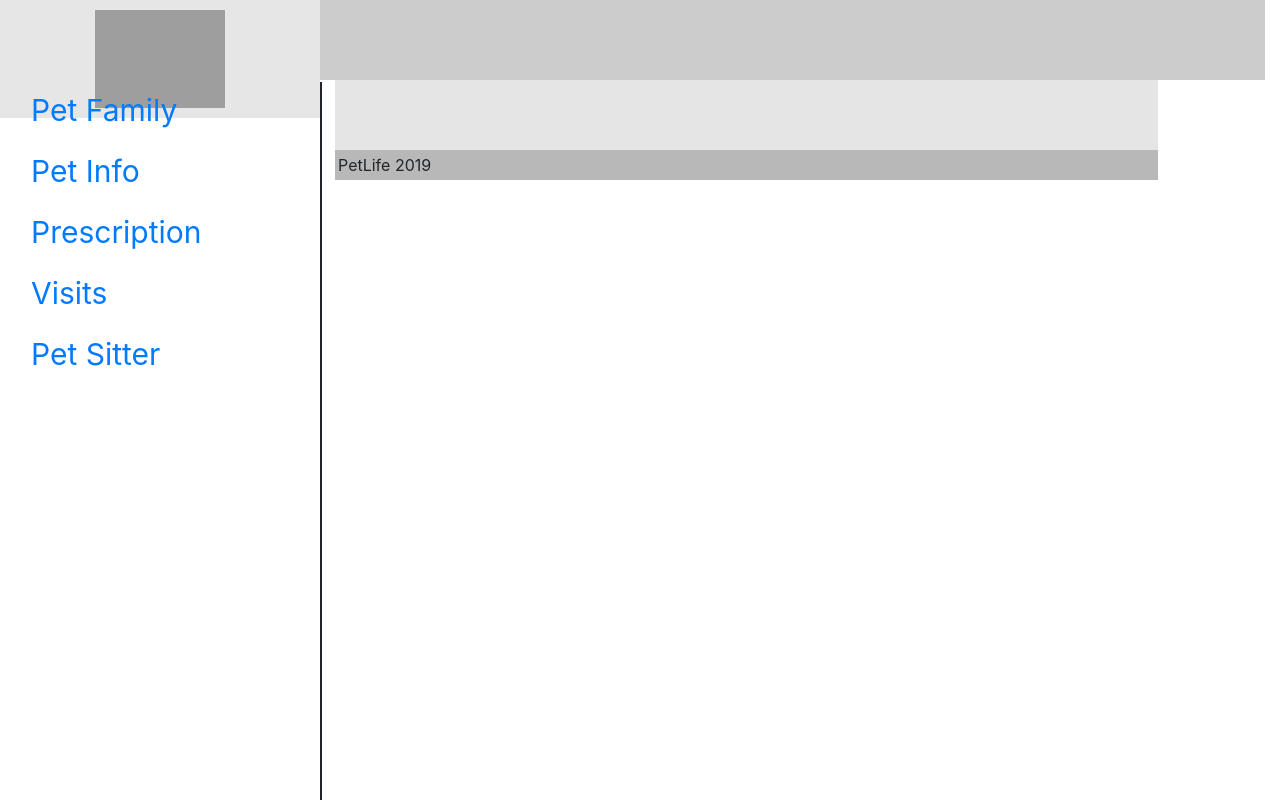
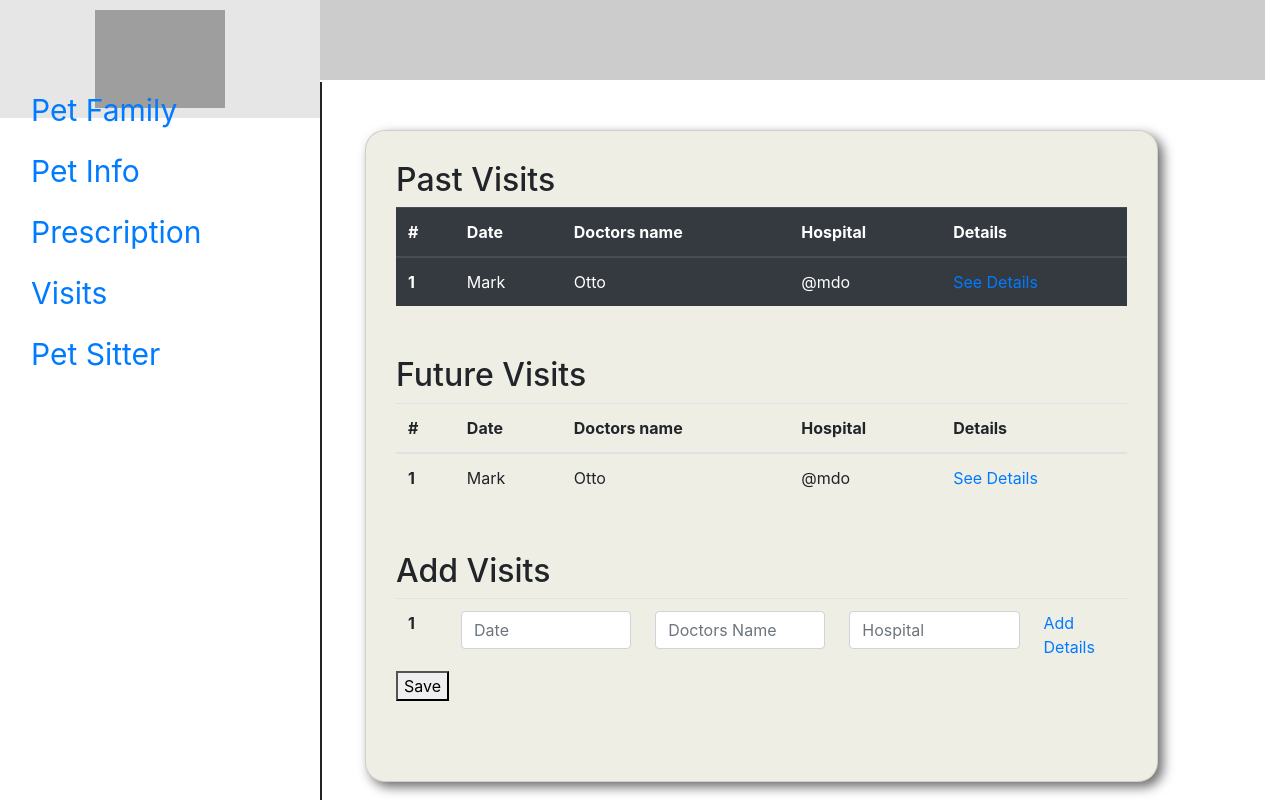
Before and after one commit to Mezran/Pet-Life, a React (Create React App) app in the folder client/: page /Visits in a window 1280 px wide. Built offline with nearby package versions, Linux system fonts and the light colour scheme; grey boxes are pictures that could not be loaded.

Commit message:
working home page and visits page in progress

```diff
--- a/client/src/App.js
+++ b/client/src/App.js
@@ -4,8 +4,10 @@ import CreateAccountPage from "./pages/CreateAccountPage";
 import { BrowserRouter as Router, Route } from "react-router-dom";
 import Sidebar from "./components/Sidebar/sidebar";
 import Header from "./components/Header/header";
-import Footer from "./components/Footer";
+// import Footer from "./components/Footer";
 import Home from "./pages/Home"
+import Visits from "./pages/Visits"
+
 
 class App extends React.Component {
   render() {
@@ -16,14 +18,11 @@ class App extends React.Component {
           <div className="row">
             <Sidebar />
             <div className="col-8">
-              <Route exact path = '/' component = {Home}/>
+              <Route exact path='/' component={Home} />
               <Route exact path="/login" component={LoginPage} />
-              <Route
-                exact
-                path="/createAccount"
-                component={CreateAccountPage}
-              />
-              <Footer/>
+              <Route exact path="/createAccount" component={CreateAccountPage} />
+              <Route exact path="/Visits" component={Visits} />
+              {/* <Footer/> */}
             </div>
           </div>
         </div>
--- /dev/null
+++ b/client/src/components/HomeBox/index.js
@@ -0,0 +1,22 @@
+import React from "react";
+// import Header from "../components/Header/header";
+// import Footer from "../components/Footer/index";
+// import Sidebar from "../components/Sidebar/sidebar";
+
+import "./style.scss";
+
+function HomeBox() {
+    return (
+        <div className="card bg-dark text-white welcomeBox">
+            <img src="./catsdogs_banner.jpg" className="card-img welcomeImg" alt="cat and dog bannner" />
+            <div className="card-img-overlay">
+                <h5 className="card-title welcome">Welcome to Pets</h5>
+                <h4>For the love of your beloved pets.</h4>
+                {/* <p className="card-text welcomeText">Keep track and manage your pets life.</p> */}
+            </div>
+        </div>
+
+    );
+}
+
+export default HomeBox;
--- /dev/null
+++ b/client/src/components/HomeBox/style.scss
@@ -0,0 +1,24 @@
+.welcome{
+    font-size: 75px;
+    margin-top:310px;
+
+}
+
+.welcomeText{
+    font-size: 15px;
+}
+.welcomeImg{
+    opacity: .4;
+    border-radius: 20px;
+
+}
+
+.welcomeBox{
+// height: 75%;
+// width: 100%;
+margin-top: 50px;
+margin-left: 30px;
+box-shadow: 5px 5px;
+border-radius: 20px;
+
+}
--- a/client/src/components/Sidebar/sidebar.js
+++ b/client/src/components/Sidebar/sidebar.js
@@ -17,7 +17,7 @@ function Sidebar() {
           <NavLink className="nav-link" to="/prescription">Prescription</NavLink>
         </li>
         <li className="nav-item">
-          <NavLink className="nav-link" to="/doctorsVisits"> Visits</NavLink>
+          <NavLink className="nav-link" to="/Visits"> Visits</NavLink>
         </li>
         <li className="nav-item">
           <NavLink className="nav-link" to="/petSitter">Pet Sitter</NavLink>
--- /dev/null
+++ b/client/src/components/VisitsPage/index.js
@@ -0,0 +1,107 @@
+import "./style.scss";
+import React, { Component } from "react";
+import { Link } from "react-router-dom";
+
+class VisitsPage extends Component {
+    state = {
+        aresult: []
+    }
+
+    handleInputChange = event => {
+        const { name, value } = event.target;
+        this.setState({
+            [name]: value
+        });
+    };
+
+    render() {
+        return (
+            <div className='card' >
+                <h2>Past Visits</h2>
+                <table class="table table-dark">
+                    <thead>
+                        <tr>
+                            <th scope="col">#</th>
+                            <th scope="col">Date</th>
+                            <th scope="col">Doctors name</th>
+                            <th scope="col">Hospital</th>
+                            <th scope="col">Details</th>
+                        </tr>
+                    </thead>
+                    <tbody>
+                        <tr>
+                            <th scope="row">1</th>
+                            <td>Mark</td>
+                            <td>Otto</td>
+                            <td>@mdo</td>
+                            <td> <Link>See Details</Link></td>
+                        </tr>
+
+                    </tbody>
+                </table>
+                <h2>Future Visits</h2>
+                <table class="table">
+                    <thead>
+                        <tr>
+                            <th scope="col">#</th>
+                            <th scope="col">Date</th>
+                            <th scope="col">Doctors name</th>
+                            <th scope="col">Hospital</th>
+                            <th scope="col">Details</th>
+                        </tr>
+                    </thead>
+                    <tbody>
+                        <tr>
+                            <th scope="row">1</th>
+                            <td>Mark</td>
+                            <td>Otto</td>
+                            <td>@mdo</td>
+                            <td> <Link>See Details</Link></td>
+                        </tr>
+
+                    </tbody>
+                </table>
+
+                <h2>Add Visits</h2>
+                <table class="table">
+                    <tbody>
+                        <tr>
+                            <th scope="row">1</th>
+                            <td><input
+                                type="text"
+                                name="date"
+                                className="form-control"
+                                placeholder="Date"
+                                value={this.state.date}
+                                onChange={this.handleInputChange}
+                            /></td>
+                            <td><input
+                                type="text"
+                                name="doctorsName"
+                                className="form-control"
+                                placeholder="Doctors Name"
+                                value={this.state.doctorsName}
+                                onChange={this.handleInputChange}
+                            /></td>
+                            <td><input
+                                type="text"
+                                name="hospital"
+                                className="form-control"
+                                placeholder="Hospital"
+                                value={this.state.hospital}
+                                onChange={this.handleInputChange}
+                            /></td>
+
+                            <td> <Link>Add Details</Link></td>
+                        </tr>
+
+                    </tbody>
+                    <button>Save</button>
+                </table>
+
+            </div>
+        );
+    }
+}
+
+export default VisitsPage;
--- /dev/null
+++ b/client/src/components/VisitsPage/style.scss
@@ -0,0 +1,12 @@
+.table{
+    margin-bottom: 50px;
+}
+.card{
+    margin-top: 50px;
+margin-left: 30px;
+box-shadow: 5px 5px 12px rgb(107, 107, 107);
+border-radius: 20px;
+padding: 30px;
+background: rgb(238, 238, 229)
+
+}
--- a/client/src/pages/Home.js
+++ b/client/src/pages/Home.js
@@ -1,14 +1,13 @@
 import React from "react";
-import Header from "../components/Header/header";
-import Footer from "../components/Footer/index";
-import Sidebar from "../components/Sidebar/sidebar";
+// import Header from "../components/Header/header";
+// import Footer from "../components/Footer/index";
+// import Sidebar from "../components/Sidebar/sidebar";
+import HomeBox from "../components/HomeBox/index";
 
 function Home() {
     return (
-        <div className="HomePage container">
+        <HomeBox />
 
-            <h1>Welcome Home</h1>
-        </div>
     );
 }
 
--- /dev/null
+++ b/client/src/pages/Visits.js
@@ -0,0 +1,10 @@
+import React from "react";
+import VisitsPage from "../components/VisitsPage";
+
+function Visits() {
+    return (
+        <VisitsPage />
+    );
+}
+
+export default Visits;
--- a/package.json
+++ b/package.json
@@ -20,7 +20,7 @@
     "nodemon": "^1.11.0"
   },
   "dependencies": {
-    "axios": "^0.16.2",
+    "axios": "^0.19.0",
     "bcryptjs": "^2.4.3",
     "dotenv": "^7.0.0",
     "express": "^4.16.3",
```
Also changed, not shown: client/public/catsdogs_banner.jpg (added), 1 other file (tests, documents, lock files or other folders).
